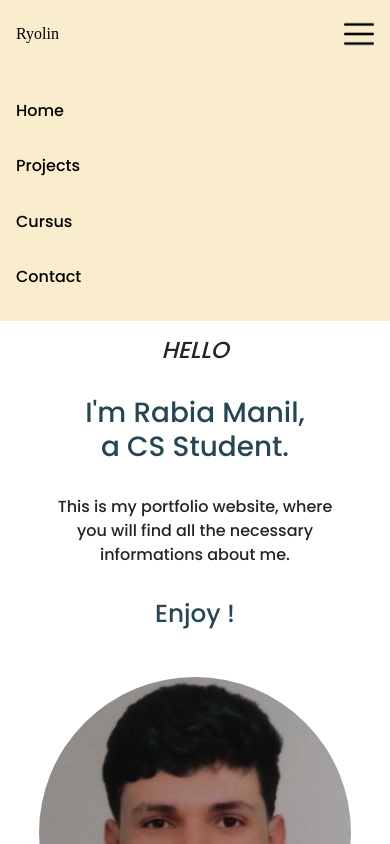
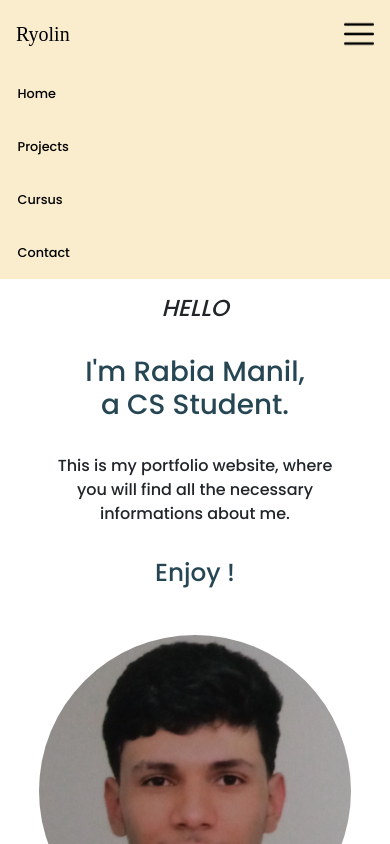
Before and after one commit to xRyolinx/Portfolio, a plain HTML site: page index.html in a window 390 px wide. Both pictures are taken after a click on the button 359 px from the left and 33 px from the top of the page. Shown: the top 844 px of the page. Drawn offline with nearby package versions, Linux system fonts and the light colour scheme; a web font is replaced by a local one.

Commit message:
Add files via upload

```diff
--- a/navbar/navbar.css
+++ b/navbar/navbar.css
@@ -28,7 +28,7 @@ nav {
     background-color: var(--beige);
 }
 /* Mobile */
-@media (max-width: 768px) {
+@media (max-width: 992px) {
     nav {
         padding: 0 1rem 0 1rem;
     }
@@ -44,13 +44,12 @@ nav {
     height: auto;
 }
 /* Mobile */
-@media (max-width: 768px) {
+@media (max-width: 992px) {
     #nav_add {
         flex-direction: column;
-        justify-content: space-evenly;
-        padding: 0 0 0 1rem;
+        justify-content: space-between;
+        padding: 0 0 0 1.1rem;
         width: 100vw;
-        height: 30vh;
         background-color: var(--beige);
     }
 }
@@ -59,12 +58,20 @@ nav {
 /* Elements de la nav bar */
 #nav_marque {
     font-family: Pacifico;
+    font-size: 1.25rem;
+}
+
+.nav_el {
+    font-size: 0.8rem;
+    padding-top: 2vh;
+    padding-bottom: 2vh;
 }
 
 .nav_el, #nav_marque {
     color: black;
     text-decoration: none;
 }
+
 
 
 /* Bouton */
--- a/navbar/navbar.js
+++ b/navbar/navbar.js
@@ -6,7 +6,7 @@ function show_hide_nav()
     let nav_button = document.querySelector('#nav_button');
 
     // Hide add on mobile
-    if (window.matchMedia("(max-width: 768px)").matches)
+    if (window.matchMedia("(max-width: 992px)").matches)
     {
         nav_add.style.display = 'none';
         nav_button.style.display = 'block';
```
